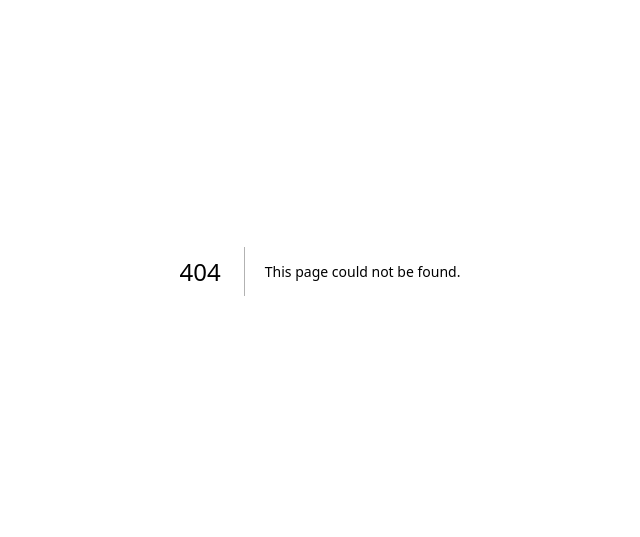
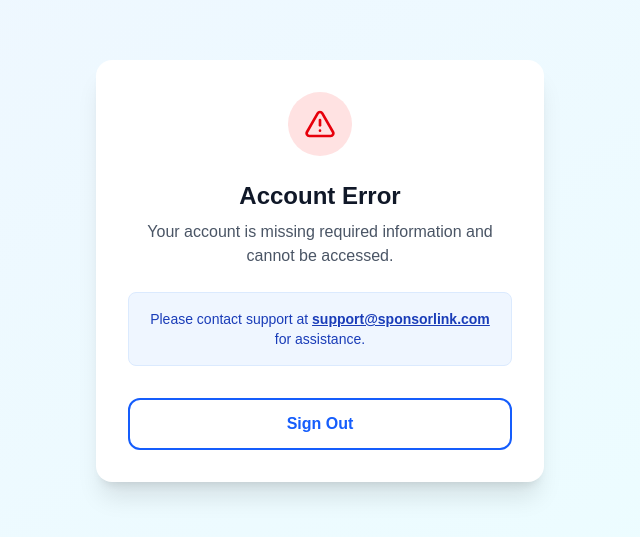
Before and after one commit to The-DarK-Knight-2K/SponserLinkV1, a Next.js app: page /auth/account-error in a window 1280 px wide. Before the commit this address had no page. Shown: the part 129-666 px from the top of the page, without its empty margins (320-960 px from the left). Built offline with nearby package versions, Linux system fonts and the light colour scheme; no server answers.

Commit message:
1-usertype missing error handling fixed,2-if sponser tries to access org pages he will be directed to his correct homepage, same for orgs

```diff
--- /dev/null
+++ b/app/auth/account-error/page.tsx
@@ -0,0 +1,41 @@
+'use client'
+
+import { useClerk } from '@clerk/nextjs'
+import { Button } from '@/components/ui/Button'
+import { AlertTriangle } from 'lucide-react'
+
+export default function AccountErrorPage() {
+    const { signOut } = useClerk()
+
+    return (
+        <div className="min-h-screen bg-gradient-to-br from-blue-50 to-cyan-50 flex items-center justify-center p-4">
+            <div className="bg-white rounded-2xl shadow-xl p-8 max-w-md w-full text-center">
+                <div className="w-16 h-16 bg-red-100 rounded-full flex items-center justify-center mx-auto mb-6">
+                    <AlertTriangle className="w-8 h-8 text-red-600" />
+                </div>
+
+                <h1 className="text-2xl font-bold text-gray-900 mb-2">
+                    Account Error
+                </h1>
+
+                <p className="text-gray-600 mb-6">
+                    Your account is missing required information and cannot be accessed.
+                </p>
+
+                <div className="bg-blue-50 border border-blue-100 rounded-lg p-4 mb-8">
+                    <p className="text-sm text-blue-800">
+                        Please contact support at <a href="mailto:support@sponsorlink.com" className="font-semibold underline">support@sponsorlink.com</a> for assistance.
+                    </p>
+                </div>
+
+                <Button
+                    onClick={() => signOut({ redirectUrl: '/' })}
+                    variant="outline"
+                    fullWidth
+                >
+                    Sign Out
+                </Button>
+            </div>
+        </div>
+    )
+}
--- a/app/auth/auth-redirect/page.tsx
+++ b/app/auth/auth-redirect/page.tsx
@@ -57,9 +57,9 @@ export default function AuthRedirectPage() {
         // Get user type from metadata
         const userType = user.unsafeMetadata?.userType as 'organizer' | 'sponsor' | undefined
 
-        // If no user type set, they need to complete profile
+        // If no user type set, something is wrong with the account creation flow (corruption)
         if (!userType) {
-            router.push('/auth/complete-profile')
+            router.push('/auth/account-error')
             return
         }
 
--- a/app/auth/complete-profile/page.tsx
+++ b/app/auth/complete-profile/page.tsx
@@ -20,7 +20,7 @@ export default function CompleteProfilePage() {
 
     const [loading, setLoading] = useState(false)
     const [error, setError] = useState('')
-    const [selectedRole, setSelectedRole] = useState<'organizer' | 'sponsor' | null>(null)
+    // removed selectedRole state as it is no longer used
 
     // Get the user type from metadata (set during signup)
     const existingUserType = user?.unsafeMetadata?.userType as 'organizer' | 'sponsor' | undefined
@@ -45,7 +45,7 @@ export default function CompleteProfilePage() {
         setLoading(true)
         setError('')
 
-        const effectiveUserType = existingUserType || selectedRole
+        const effectiveUserType = existingUserType
 
         if (!effectiveUserType) {
             setError('Please select a role')
@@ -88,49 +88,18 @@ export default function CompleteProfilePage() {
         )
     }
 
-    // Determine effective user type - prefer existing over selected
-    const effectiveUserType = existingUserType || selectedRole
+    // Determine effective user type
+    const effectiveUserType = existingUserType
 
-    // If no user type yet, show role selection
+    // If no user type yet, this is an error state - redirect to account error
     if (!effectiveUserType) {
-        return (
-            <div className="min-h-screen bg-gradient-to-br from-blue-50 to-cyan-50 py-12 px-4 flex items-center justify-center">
-                <div className="max-w-md w-full text-center">
-                    <h1 className="text-3xl font-bold text-gray-900 mb-4">
-                        Select Your Role
-                    </h1>
-                    <p className="text-gray-600 mb-8">
-                        To complete your profile, please tell us how you plan to use Sponsorlink.
-                    </p>
-
-                    <div className="grid gap-4">
-                        <button
-                            onClick={() => setSelectedRole('organizer')}
-                            className="bg-white p-6 rounded-xl shadow-md hover:shadow-lg transition-all border-2 border-transparent hover:border-blue-500 text-left group"
-                        >
-                            <h3 className="font-bold text-lg text-gray-900 group-hover:text-blue-600 mb-2">
-                                I am an Organizer
-                            </h3>
-                            <p className="text-gray-600 text-sm">
-                                I want to list projects and find sponsors for my events.
-                            </p>
-                        </button>
-
-                        <button
-                            onClick={() => setSelectedRole('sponsor')}
-                            className="bg-white p-6 rounded-xl shadow-md hover:shadow-lg transition-all border-2 border-transparent hover:border-blue-500 text-left group"
-                        >
-                            <h3 className="font-bold text-lg text-gray-900 group-hover:text-blue-600 mb-2">
-                                I am a Sponsor
-                            </h3>
-                            <p className="text-gray-600 text-sm">
-                                I want to find and support amazing projects.
-                            </p>
-                        </button>
-                    </div>
-                </div>
-            </div>
-        )
+        // We need to wait for router to be ready/user to be loaded before redirecting
+        // but since we check 'user' existence above, we can just return null and redirect
+        // However, useAuthGuard might already be redirecting, so we can just show loading or error
+        if (typeof window !== 'undefined') {
+            router.push('/auth/account-error')
+        }
+        return null
     }
 
     return (
--- a/hooks/useAuthGuard.ts
+++ b/hooks/useAuthGuard.ts
@@ -55,10 +55,27 @@ export function useAuthGuard(options: AuthGuardOptions = {}) {
         // Check user type if specified
         if (allowedUserTypes && user) {
             const userType = user.unsafeMetadata?.userType as string
-            if (!userType || !allowedUserTypes.includes(userType as any)) {
-                router.push('/auth/complete-profile')
+
+            // Scenario A: User has NO type (data corruption)
+            if (!userType) {
+                router.push('/auth/account-error')
                 return
             }
+
+            // Scenario B: User has WRONG type (mismatch)
+            if (!allowedUserTypes.includes(userType as any)) {
+                // Smart redirect based on actual type
+                if (userType === 'organizer') {
+                    router.push('/organizer/home')
+                } else if (userType === 'sponsor') {
+                    router.push('/sponsor/home')
+                } else {
+                    // Unknown/invalid type that isn't null/undefined
+                    router.push('/auth/account-error')
+                }
+                return
+            }
+            // Scenario C: User has CORRECT type - continue (fall through to setIsChecking(false))
         }
 
         // All checks passed
```
